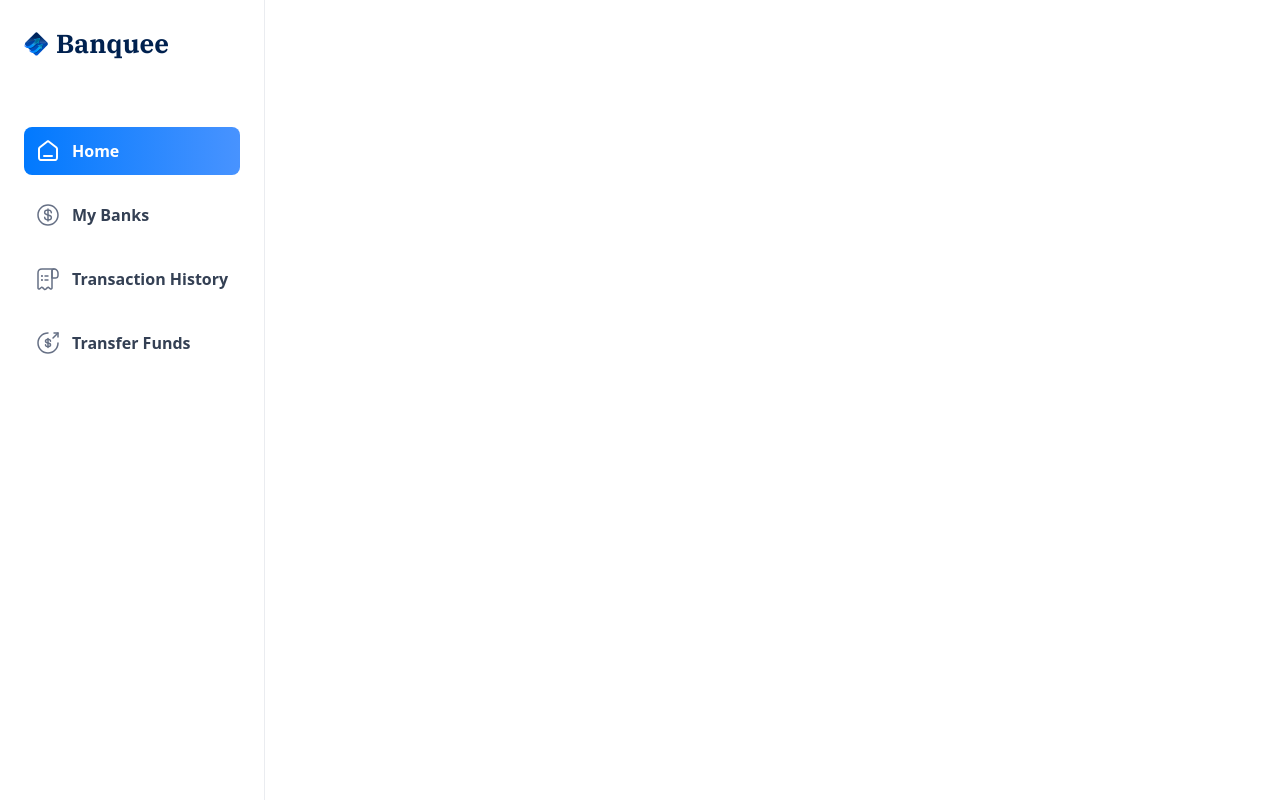
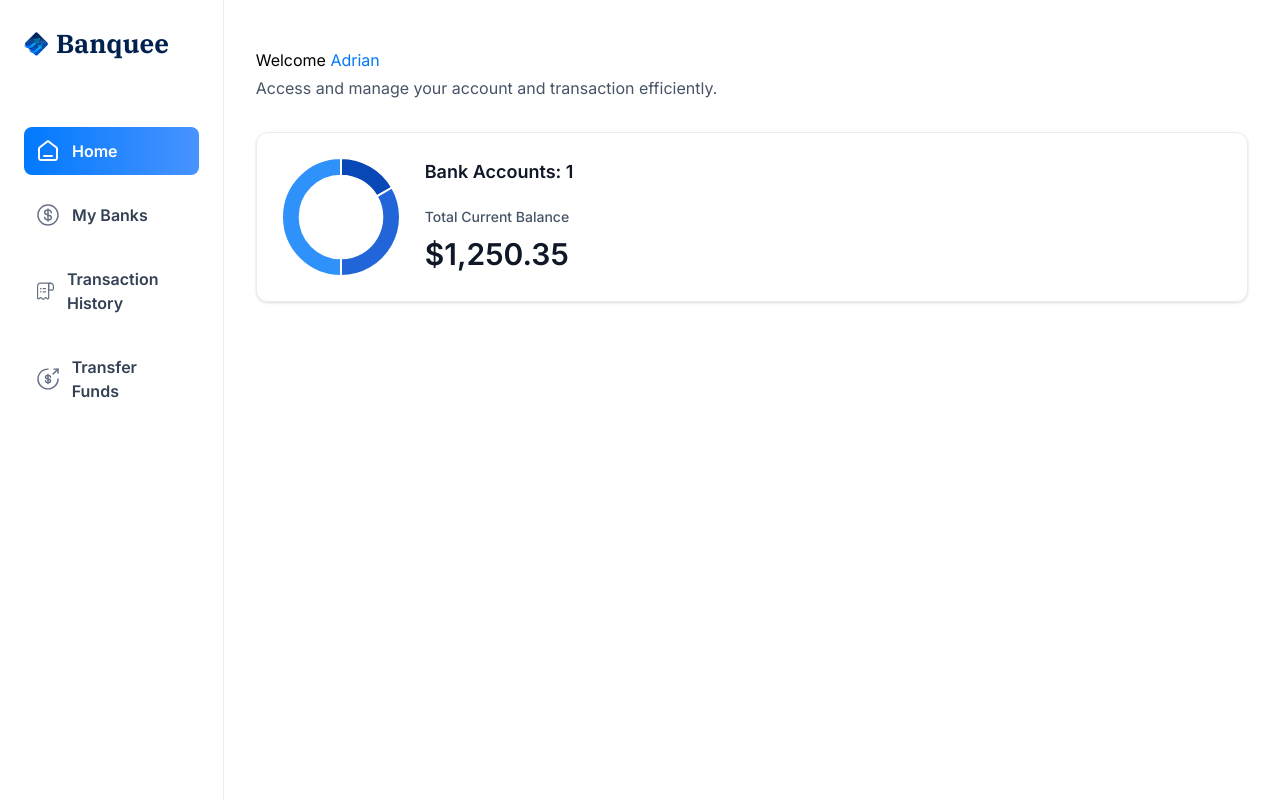
Before and after one commit to Berthje/banquee-app, a Next.js app: page / in a window 1280 px wide. Shown: the top 802 px of the page. Built offline with nearby package versions, Linux system fonts and the light colour scheme.

Commit message:
refactor: Update RootLayout to use flexbox for main content

```diff
--- a/app/(root)/layout.tsx
+++ b/app/(root)/layout.tsx
@@ -8,7 +8,7 @@ export default function RootLayout({
   const loggedIn = { firstName: 'Layton', lastName: 'Berth' };
 
   return (
-    <main>
+    <main className="flex h-screen w-full font-inter">
         <Sidebar user={loggedIn} />
         {children}
     </main>
```
